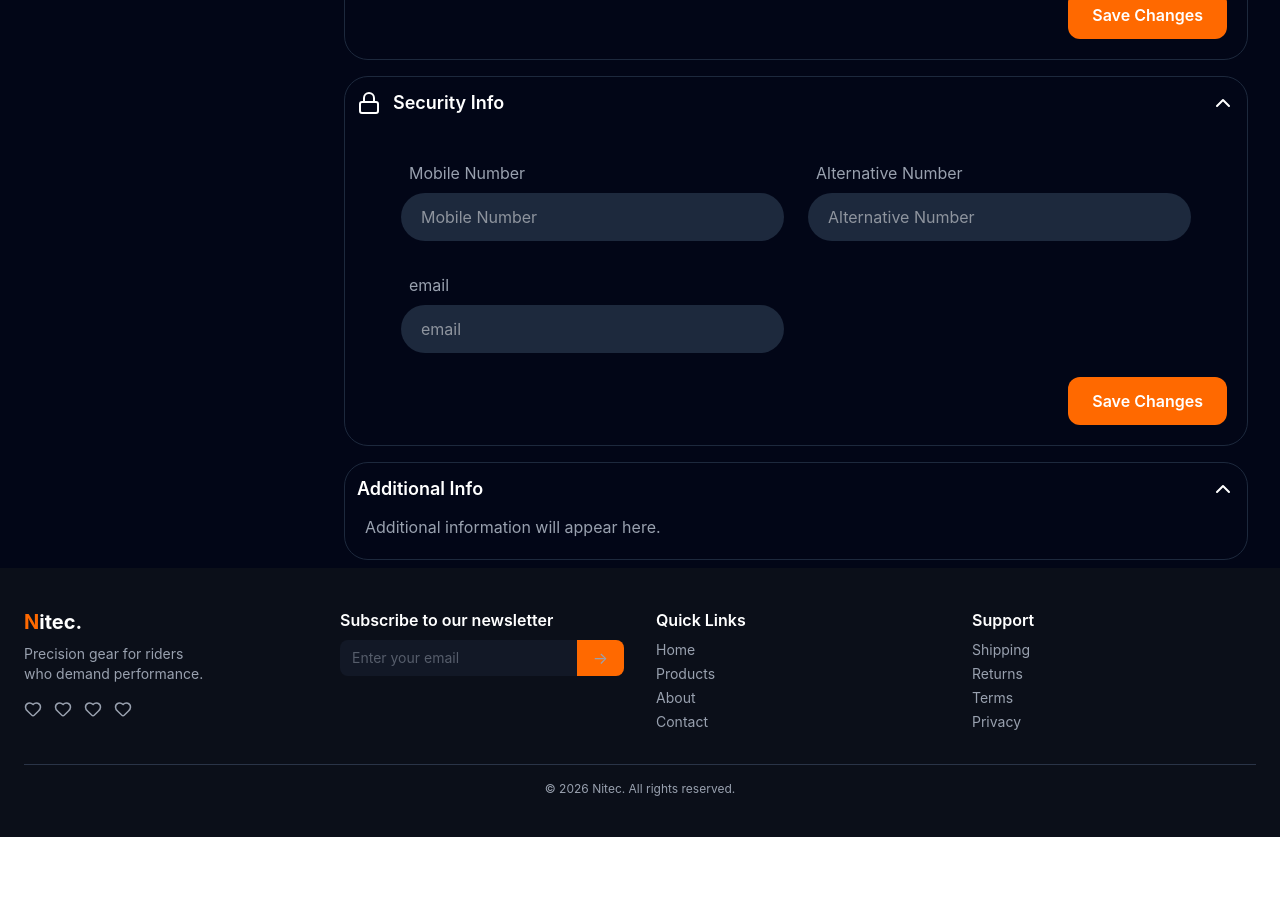
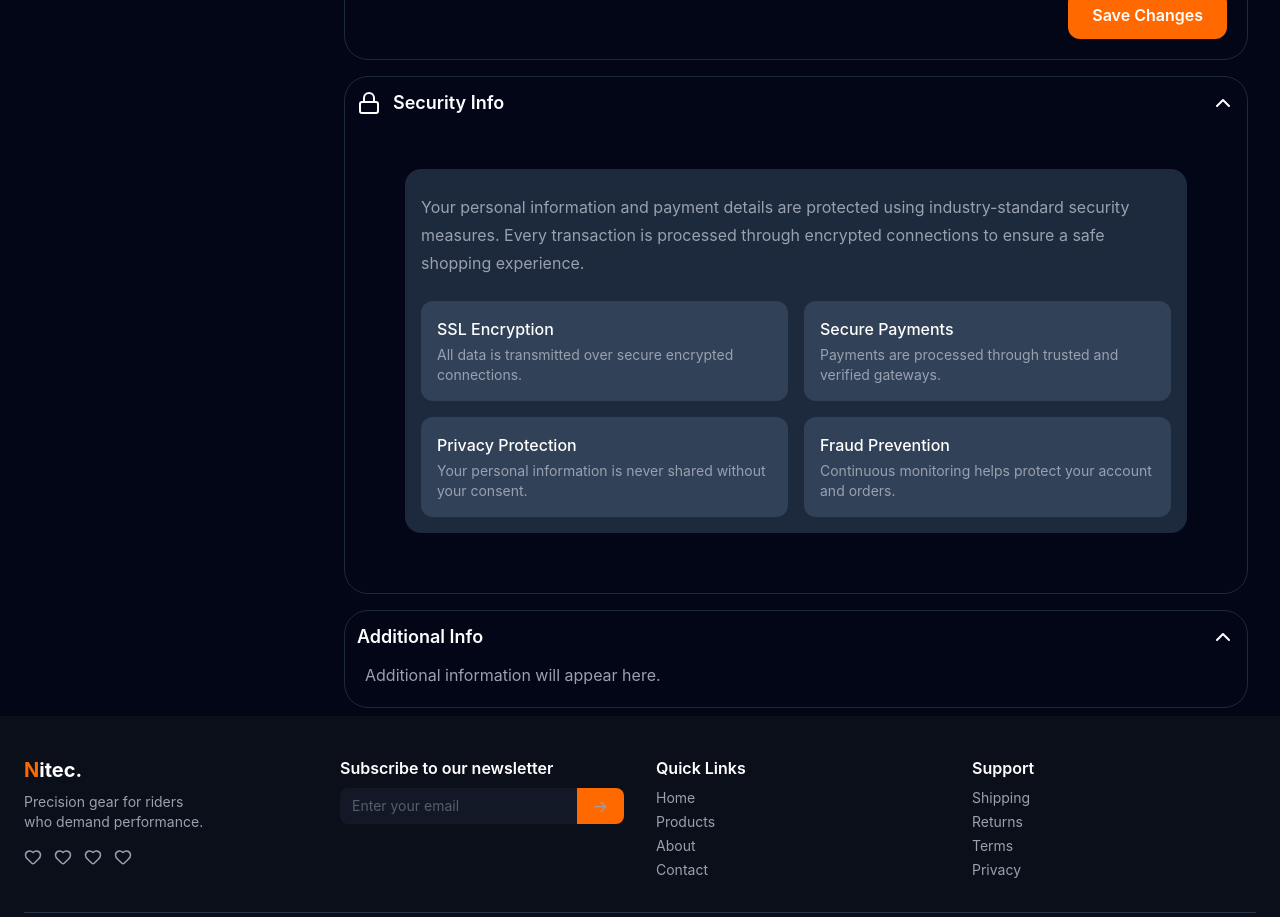
Before and after one commit to niraj-prasad505/MotoCartel, a React app in the folder frontend/: page /profile in a window 1280 px wide. Shown: the part 1340-2257 px from the top of the page. Before the commit the page ends 2177 px from the top, so only its background shows below. Built offline with nearby package versions, Linux system fonts and the light colour scheme; no server answers; the HTML template or start-up script is replaced by a standard one.

Commit message:
refactor: update ContactInfo and DeliveryAddress components to accept props and fetch user address

```diff
--- a/frontend/src/components/Profile/ProfileContent/ContactInfo.jsx
+++ b/frontend/src/components/Profile/ProfileContent/ContactInfo.jsx
@@ -4,7 +4,7 @@ import Select from "react-select";
 import { useState } from "react";
 
 
-export default function ContactInfo() {
+export default function ContactInfo({ userPhone, useremail }) {
   return (
     <AccordionSection title="Contact Info ">
 
--- a/frontend/src/components/Profile/ProfileContent/DeliveryAddress.jsx
+++ b/frontend/src/components/Profile/ProfileContent/DeliveryAddress.jsx
@@ -1,25 +1,7 @@
 import React, { useEffect, useState } from "react";
 import AccordionSection from "../AccordionSection";
-import { getUserAddress } from "../../../services/user.service";
 
-export default function DeliveryAddress() {
-  const [address, setAddress] = useState(null);
-
-  useEffect(() => {
-    const fetchAddress = async () => {
-      try {
-        const response = await getUserAddress();
-
-        if (response?.data) {
-          setAddress(response.data);
-        }
-      } catch (error) {
-        console.error("Error fetching address:", error);
-      }
-    };
-
-    fetchAddress();
-  }, []);
+export default function DeliveryAddress({ address }) {
 
   return (
     <AccordionSection title="Delivery Address">
--- a/frontend/src/components/Profile/ProfileContent/Security.jsx
+++ b/frontend/src/components/Profile/ProfileContent/Security.jsx
@@ -6,44 +6,51 @@ export default function Security() {
     <AccordionSection title="Security Info ">
 
 
-      <div className="gap-8 items-start p-6 px-9 rounded-2xl">
+      <div className="gap-8 items-start p-4 px-4 rounded-2xl">
 
         {/* Input Fields */}
-        <div className="grid grid-cols-2 gap-6 flex-1">
-          <div className="w-full">
-            <h1 className="p-2 text-gray-400">Mobile Number</h1>
-            <input
-              className="bg-slate-800 p-3 pl-5 rounded-full outline-none w-full"
-              placeholder="Mobile Number"
-            />
-          </div>
-
-          <div className="w-full">
-            <h1 className="p-2 text-gray-400">Alternative Number</h1>
-            <input
-              className="bg-slate-800 p-3 pl-5 rounded-full outline-none w-full"
-              placeholder="Alternative Number"
-            />
-          </div>
-
-          <div className="w-full">
-            <h1 className="p-2 text-gray-400">email</h1>
-            <input
-              className="bg-slate-800 p-3 pl-5 rounded-full outline-none w-full"
-              placeholder="email"
-            />
-          </div>
+        <div className="p-6">
+          <div className="bg-slate-800 rounded-2xl p-4">
 
 
+            <p className="text-gray-400 mt-2 leading-7">
+              Your personal information and payment details are protected using
+              industry-standard security measures. Every transaction is processed
+              through encrypted connections to ensure a safe shopping experience.
+            </p>
 
+            <div className="grid sm:grid-cols-2 gap-4 mt-6">
+              <div className="bg-slate-700 rounded-xl p-4">
+                <h3 className="font-medium text-white">SSL Encryption</h3>
+                <p className="text-sm text-gray-400 mt-1">
+                  All data is transmitted over secure encrypted connections.
+                </p>
+              </div>
 
+              <div className="bg-slate-700 rounded-xl p-4">
+                <h3 className="font-medium text-white">Secure Payments</h3>
+                <p className="text-sm text-gray-400 mt-1">
+                  Payments are processed through trusted and verified gateways.
+                </p>
+              </div>
+
+              <div className="bg-slate-700 rounded-xl p-4">
+                <h3 className="font-medium text-white">Privacy Protection</h3>
+                <p className="text-sm text-gray-400 mt-1">
+                  Your personal information is never shared without your consent.
+                </p>
+              </div>
+
+              <div className="bg-slate-700 rounded-xl p-4">
+                <h3 className="font-medium text-white">Fraud Prevention</h3>
+                <p className="text-sm text-gray-400 mt-1">
+                  Continuous monitoring helps protect your account and orders.
+                </p>
+              </div>
+            </div>
+          </div>
         </div>
-      </div>
-      {/* Save Changes Button */}
-      <div className="flex justify-end">
-        <button className="bg-orange-500 px-6 py-3 rounded-xl font-semibold">
-          Save Changes
-        </button>
+
       </div>
     </AccordionSection>
   )
--- a/frontend/src/components/Profile/ProfileContent/index.jsx
+++ b/frontend/src/components/Profile/ProfileContent/index.jsx
@@ -4,13 +4,38 @@ import Security from "./Security";
 import ContactInfo from "./ContactInfo";
 import Interests from "./Interests";
 import AdditionalInfo from "./AdditionalInfo";
+import React, { useEffect, useState } from "react";
+import { getUserAddress } from "../../../services/user.service";
+import { useContext } from "react";
+import UserContext from "../../../context/UserContext";
 
 const ProfileContent = () => {
+  const [address, setAddress] = useState(null);
+
+    useEffect(() => {
+      const fetchAddress = async () => {
+        try {
+          const response = await getUserAddress();
+
+          if (response?.data) {
+            setAddress(response.data);
+          }
+        } catch (error) {
+          console.error("Error fetching address:", error);
+        }
+      };
+
+      fetchAddress();
+    }, []);
+    // console.log("address:", address);
+    const { user } = useContext(UserContext);
+
+
   return (
     <div className="space-y-4">
       <PersonalInfo />
-      <DeliveryAddress />
-      <ContactInfo />
+      <DeliveryAddress address={address}/>
+      <ContactInfo userPhone={user?.contact} useremail={user?.email} />
       <Security />
       {/* <Interests /> */}
       <AdditionalInfo />
```
